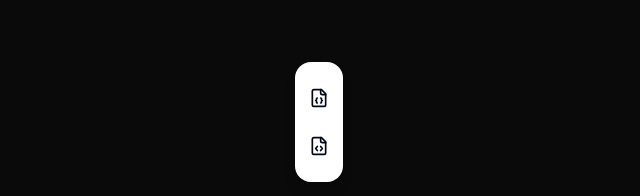
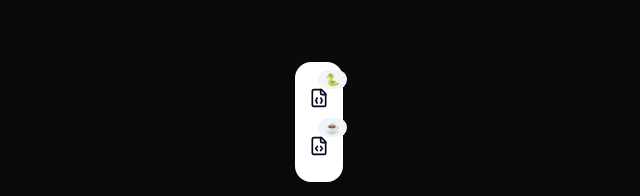
Before and after one commit to CryptoKingXavier/dribbble-ui-replica-kit, a React (Vite) app: page / in a window 1280 px wide. Both pictures are taken after a click on the button 640 px from the left and 400 px from the top of the page. Shown: the part 178-374 px from the top of the page, without its empty margins (321-961 px from the left). Built offline with nearby package versions, Linux system fonts and the light colour scheme.

Commit message:
feat: Add file type icons to file menu
Add file type icons to the file menu items, using the Python and Java logos.

```diff
--- a/src/components/FileUpload/FileMenu.tsx
+++ b/src/components/FileUpload/FileMenu.tsx
@@ -2,23 +2,27 @@
 import React, { useState } from 'react';
 import { Plus, FileJson, FileCode } from 'lucide-react';
 import { FileUploadModal } from './FileUploadModal';
+import { Badge } from "@/components/ui/badge";
 
 interface FileMenuItem {
   icon: React.ReactNode;
   fileType: 'python' | 'java';
   extension: string;
+  badge: string;
 }
 
 const menuItems: FileMenuItem[] = [
   {
     icon: <FileJson className="w-5 h-5" />,
     fileType: 'python',
-    extension: '.py'
+    extension: '.py',
+    badge: '🐍'
   },
   {
     icon: <FileCode className="w-5 h-5" />,
     fileType: 'java',
-    extension: '.java'
+    extension: '.java',
+    badge: '☕'
   }
 ];
 
@@ -56,13 +60,20 @@ export const FileMenu = () => {
         }`}
       >
         {menuItems.map((item, index) => (
+          <div key={index} className="relative">
             <button
-            key={index}
               onClick={() => handleFileTypeSelect(item.fileType)}
               className="flex items-center justify-center w-12 h-12 hover:bg-gray-100 transition-colors"
             >
               {item.icon}
             </button>
+            <Badge
+              variant="secondary"
+              className="absolute -top-1 -right-1 text-xs px-1.5 py-0.5 min-w-[1.2rem] h-[1.2rem] flex items-center justify-center"
+            >
+              {item.badge}
+            </Badge>
+          </div>
         ))}
       </div>
 
```
Lines whose indentation alone changed are shown as unchanged.
